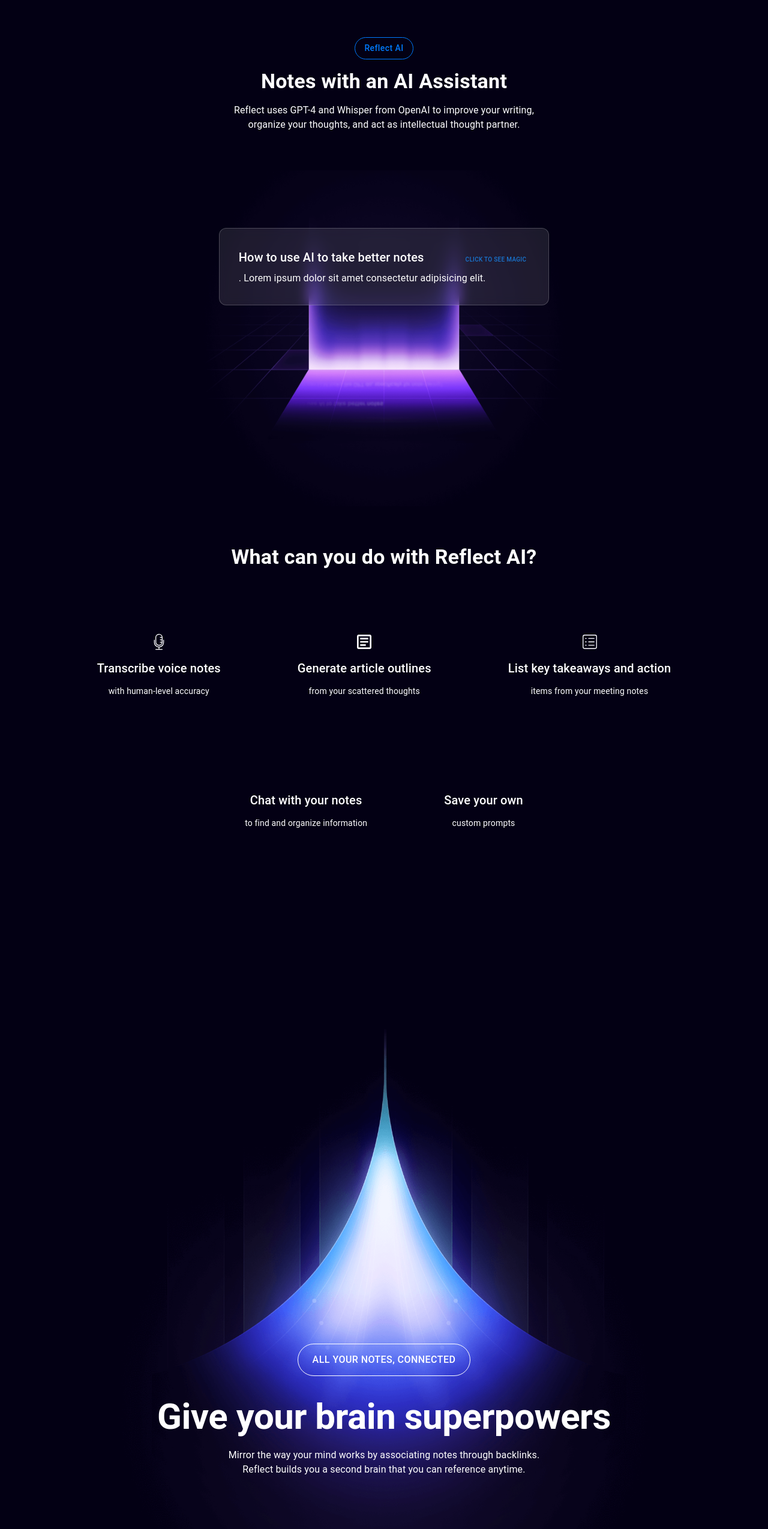
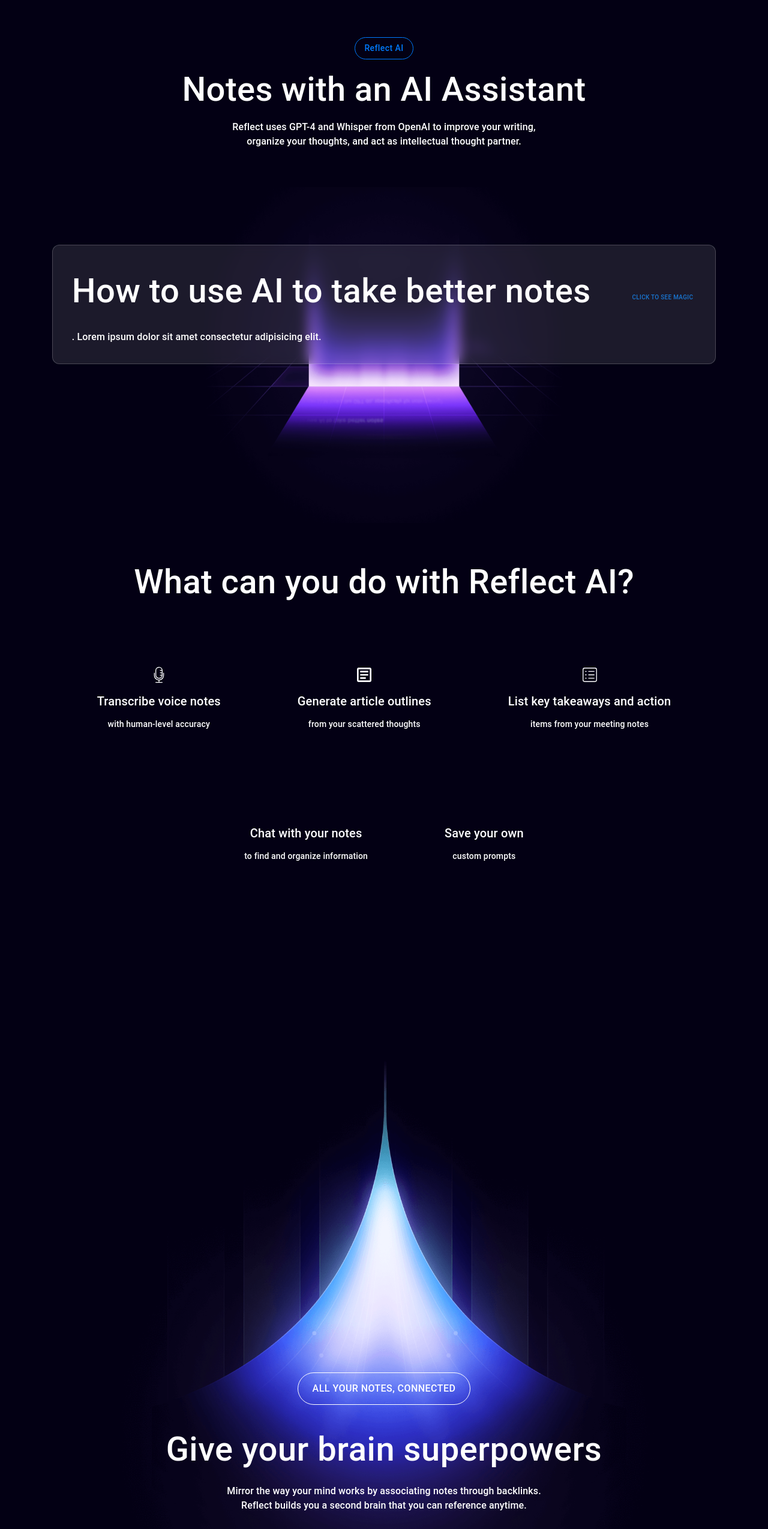
Before and after one commit to XeuroTech/Landing-page, a React (Vite) app: page /createAccount in a window 1280 px wide. Shown: the part 1177-3726 px from the top of the page at 60% size. Built offline with nearby package versions, Linux system fonts and the light colour scheme; some icons are missing.

Commit message:
set fontsize and weight

```diff
--- a/src/Components/MainPageCom/AiAssistant.jsx
+++ b/src/Components/MainPageCom/AiAssistant.jsx
@@ -44,36 +44,36 @@
             title: "Save your own",
             description: "custom prompts"
         }
-
     ]
 }) => {
-    //   const theme = useTheme();
-    //  const isSmallScreen = useMediaQuery(theme.breakpoints.down('md'));
-
     return (
         <Box sx={{ backgroundColor: "#030014", color: 'white' }}>
             {/* Header Section */}
             <Container sx={{ textAlign: 'center', py: { xs: 4, md: 8 } }}>
                 <Button
                     variant="outlined"
-
                     sx={{
                         borderRadius: '32px',
                         color: '#007aff',
                         borderColor: '#007aff',
                         textTransform: 'none',
-                        mb: 2
+                        mb: 2,
+                        fontWeight: 500
                     }}
                 >
                     {headerButtonText}
                 </Button>
 
-                <Typography variant="h4" sx={{ fontWeight: 600, mb: 2 }}>
+                <Typography variant="h4" sx={{
+                    fontWeight: 500,
+                    mb: 2,
+                    fontSize: { xs: '40px', sm: '40px', md: '56px', lg: '56px' }
+                }}>
                     {headerTitle}
                 </Typography>
 
-                <Typography variant="body1">{headerDescription1}</Typography>
-                <Typography variant="body1">{headerDescription2}</Typography>
+                <Typography variant="body1" sx={{ fontWeight: 500 }}>{headerDescription1}</Typography>
+                <Typography variant="body1" sx={{ fontWeight: 500 }}>{headerDescription2}</Typography>
             </Container>
 
             {/* Background Section with Card */}
@@ -100,12 +100,15 @@
                     textAlign: 'start'
                 }}>
                     <Box sx={{ display: 'flex', gap: 5 }}>
-                        <Typography variant="h6" gutterBottom>
+                        <Typography variant="h6" gutterBottom sx={{
+                            fontWeight: 500,
+                            fontSize: { xs: '40px', sm: '40px', md: '56px', lg: '56px' }
+                        }}>
                             {cardTitle}
                         </Typography>
-                        <Button size='small' sx={{ fontSize: 10 }} startIcon={<AutoAwesomeIcon />}>click to see magic</Button>
+                        <Button size='small' sx={{ fontSize: 10, fontWeight: 500 }} startIcon={<AutoAwesomeIcon />}>click to see magic</Button>
                     </Box>
-                    <Typography>
+                    <Typography sx={{ fontWeight: 500 }}>
                         {cardDescription}
                     </Typography>
                 </Box>
@@ -113,7 +116,10 @@
 
             {/* Section Title */}
             <Container sx={{ textAlign: 'center', my: 8 }}>
-                <Typography variant="h4" sx={{ fontWeight: 600 }}>
+                <Typography variant="h4" sx={{
+                    fontWeight: 500,
+                    fontSize: { xs: '40px', sm: '40px', md: '56px', lg: '56px' }
+                }}>
                     {sectionTitle}
                 </Typography>
             </Container>
@@ -146,15 +152,13 @@
                                 }}
                             >
                                 {feature.icon}
-                                <Typography variant="h6">{feature.title}</Typography>
-                                <Typography variant="body2">{feature.description}</Typography>
+                                <Typography variant="h6" sx={{ fontWeight: 500 }}>{feature.title}</Typography>
+                                <Typography variant="body2" sx={{ fontWeight: 500 }}>{feature.description}</Typography>
                             </Box>
                         </Grid>
                     ))}
                 </Grid>
             </Container>
-
-
         </Box>
     );
 };
--- a/src/Components/MainPageCom/BrainPower.jsx
+++ b/src/Components/MainPageCom/BrainPower.jsx
@@ -13,7 +13,7 @@
                 width: '100%',
                 backgroundColor: "#030014",
                 position: 'relative',
-                pt: { xs: '12rem', md: '20rem' }, // responsive top padding
+                pt: { xs: '12rem', md: '20rem' },
                 overflow: 'hidden'
             }}
         >
@@ -35,7 +35,7 @@
                     justifyContent: 'center',
                     gap: 4,
                     textAlign: 'center',
-                    px: 2 // Padding for small screens
+                    px: 2
                 }}
             >
                 {/* Button */}
@@ -49,7 +49,8 @@
                         mt: { xs: 8, md: 20 },
                         px: 3,
                         py: 1.5,
-                        fontSize: { xs: '0.75rem', md: '1rem' }
+                        fontSize: { xs: '0.75rem', md: '1rem' },
+                        fontWeight: 500
                     }}
                 >
                     All your notes, connected
@@ -58,12 +59,22 @@
                 {/* Text below button */}
                 <Box sx={{ maxWidth: 'max-content' }}>
                     <Typography
-                        variant={isMobile ? 'h4' : 'h2'}
-                        sx={{ color: 'white', mb: 2, fontWeight: 600 }}
+                        sx={{
+                            color: 'white',
+                            mb: 2,
+                            fontWeight: 500,
+                            fontSize: { xs: '40px', sm: '40px', md: '56px', lg: '56px' }
+                        }}
                     >
                         Give your brain superpowers
                     </Typography>
-                    <Typography sx={{ color: 'white', fontSize: { xs: '0.9rem', md: '1rem' } }}>
+                    <Typography
+                        sx={{
+                            color: 'white',
+                            fontSize: { xs: '0.9rem', md: '1rem' },
+                            fontWeight: 500
+                        }}
+                    >
                         Mirror the way your mind works by associating notes through backlinks.<br />
                         Reflect builds you a second brain that you can reference anytime.
                     </Typography>
--- a/src/Components/MainPageCom/Course.jsx
+++ b/src/Components/MainPageCom/Course.jsx
@@ -41,7 +41,7 @@
             >
                 {/* About Button */}
                 <Box sx={{ display: 'flex', justifyContent: 'center' }}>
-                    <Button variant='outlined' sx={{ borderRadius: 5, borderColor: 'white', color: 'white' }}>
+                    <Button variant='outlined' sx={{ borderRadius: 5, borderColor: 'white', color: 'white', fontWeight: 500 }}>
                         {aboutButtonText}
                     </Button>
                 </Box>
@@ -56,17 +56,21 @@
                         textAlign: 'center'
                     }}
                 >
-                    <Typography variant='h3' sx={{ width: headingWidth }}>
+                    <Typography variant='h3' sx={{
+                        width: headingWidth,
+                        fontWeight: 500,
+                        fontSize: { xs: '40px', sm: '40px', md: '56px', lg: '56px' }
+                    }}>
                         {headingText}
                     </Typography>
-                    <Typography sx={{ width: missionWidth, mt: 2 }}>
+                    <Typography sx={{ width: missionWidth, mt: 2, fontWeight: 500 }}>
                         {missionText1}
                     </Typography>
                 </Box>
 
                 {/* Values Button */}
                 <Box sx={{ display: 'flex', justifyContent: 'center', pt: 2 }}>
-                    <Button variant='outlined' sx={{ borderRadius: 2, borderColor: 'white', color: 'white' }}>
+                    <Button variant='outlined' sx={{ borderRadius: 2, borderColor: 'white', color: 'white', fontWeight: 500 }}>
                         {valuesButtonText}
                     </Button>
                 </Box>
@@ -92,16 +96,21 @@
                                 textAlign: 'center',
                             }}
                         >
-                            <Button variant='outlined' sx={{ borderRadius: 5, color: 'white', borderColor: 'white' }}>
+                            <Button variant='outlined' sx={{ borderRadius: 5, color: 'white', borderColor: 'white', fontWeight: 500 }}>
                                 {academyButtonText}
                             </Button>
-                            <Typography variant='h3' sx={{ width: { sm: '50%', md: '65%' }, fontSize: { sm: '30px', xs: '25px', md: '50px' }, pt: 1 }}>
+                            <Typography variant='h3' sx={{
+                                width: { sm: '50%', md: '65%' },
+                                pt: 1,
+                                fontWeight: 500,
+                                fontSize: { xs: '40px', sm: '40px', md: '56px', lg: '56px' }
+                            }}>
                                 {academyHeading}
                             </Typography>
-                            <Typography sx={{ width: { sm: '50%', md: '40%' }, pt: 1 }}>
+                            <Typography sx={{ width: { sm: '50%', md: '40%' }, pt: 1, fontWeight: 500 }}>
                                 {academyDescription}
                             </Typography>
-                            <Button variant='outlined' sx={{ borderRadius: 2, color: 'white', borderColor: 'white', mt: 2 }}>
+                            <Button variant='outlined' sx={{ borderRadius: 2, color: 'white', borderColor: 'white', mt: 2, fontWeight: 500 }}>
                                 {courseButtonText}
                             </Button>
                         </Box>
```
